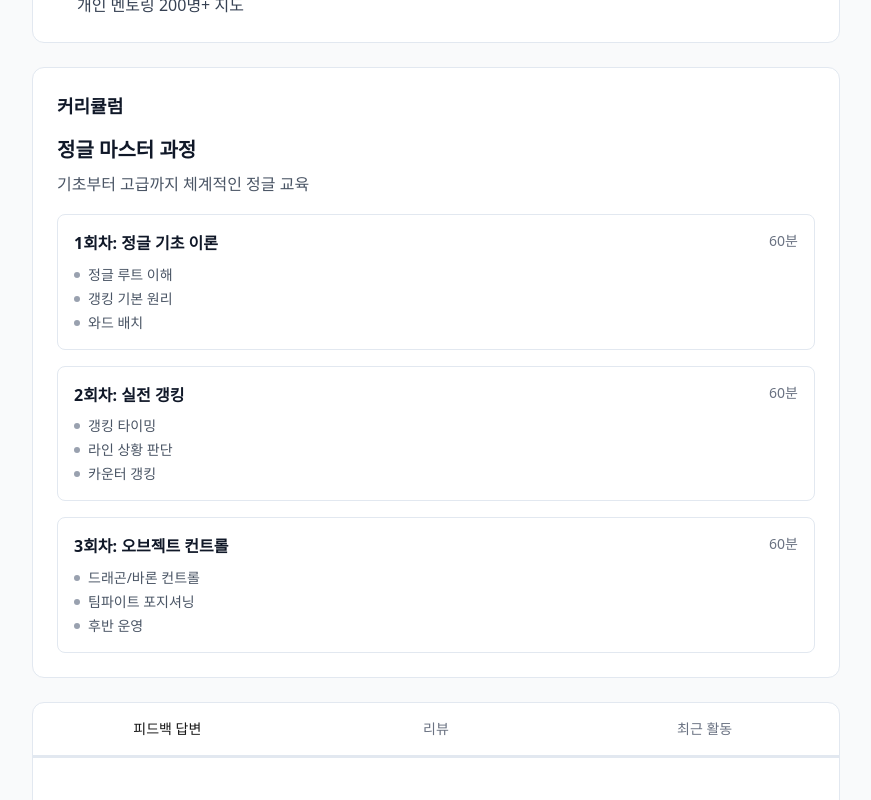
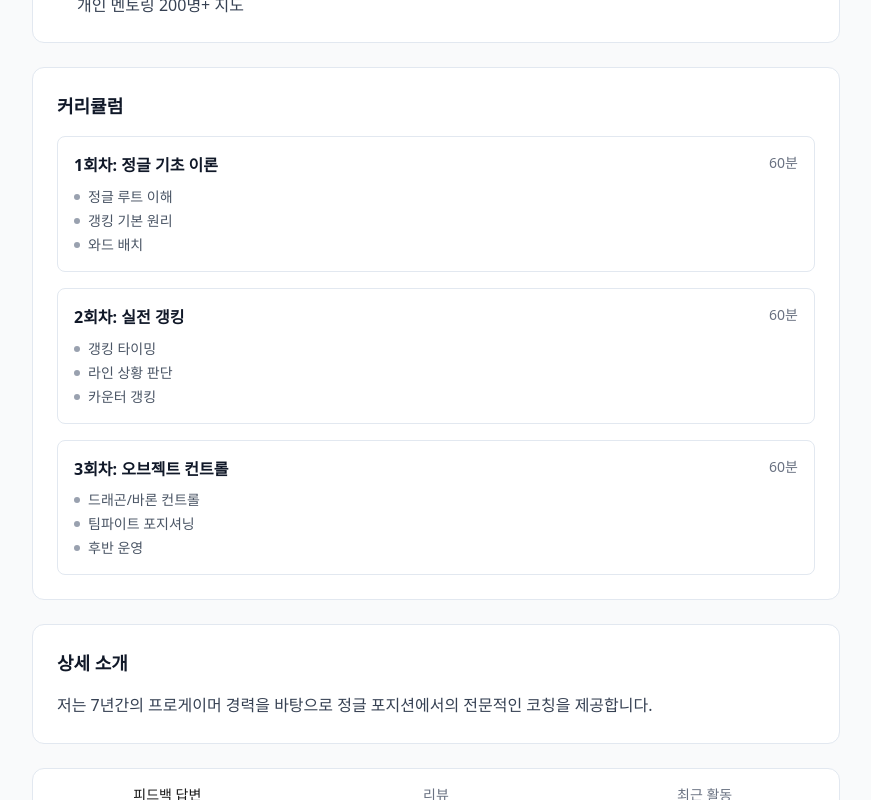
Before and after one commit to xzhhj01/judge.gg, a Next.js app: page /mentor/1 in a window 1280 px wide. Shown: the part 740-1540 px from the top of the page, without its empty margins (64-935 px from the left). Built offline with nearby package versions, Linux system fonts and the light colour scheme.

Commit message:
community feat: post/[id] post/[id]/edit without api endpoint & favorite

```diff
--- a/src/app/(route)/mentor/[id]/page.js
+++ b/src/app/(route)/mentor/[id]/page.js
@@ -100,6 +100,9 @@ export default function MentorDetailPage() {
                     },
                 ],
             },
+            // 상세 소개
+            detailedIntroduction:
+                "저는 7년간의 프로게이머 경력을 바탕으로 정글 포지션에서의 전문적인 코칭을 제공합니다.",
         },
         2: {
             id: 2,
@@ -284,7 +287,7 @@ export default function MentorDetailPage() {
                                 <div className="md:col-span-2 flex flex-col">
                                     <div className="flex-1">
                                         <h3 className="font-semibold text-gray-900 mb-2">
-                                            한줄소개
+                                            한줄 소개
                                         </h3>
                                         <p className="text-gray-700 mb-4">
                                             {mentor.oneLineIntro}
@@ -426,15 +429,6 @@ export default function MentorDetailPage() {
                                 커리큘럼
                             </h2>
 
-                            <div className="mb-4">
-                                <h3 className="text-xl font-bold text-gray-900 mb-2">
-                                    {mentor.curriculum.title}
-                                </h3>
-                                <p className="text-gray-600">
-                                    {mentor.curriculum.description}
-                                </p>
-                            </div>
-
                             <div className="space-y-4">
                                 {mentor.curriculum.sessions.map(
                                     (session, index) => (
@@ -467,6 +461,17 @@ export default function MentorDetailPage() {
                                     )
                                 )}
                             </div>
+                        </section>
+
+                        {/* 6. 상세 소개 영역 */}
+                        <section className="bg-white rounded-xl border border-gray-200 p-6">
+                            <h2 className="text-lg font-semibold text-gray-900 mb-4">
+                                상세 소개
+                            </h2>
+                            <p className="text-gray-700">
+                                {mentor.detailedIntroduction ||
+                                    "상세 소개가 등록되지 않았습니다."}
+                            </p>
                         </section>
 
                         {/* 5. 탭 영역 */}
--- a/src/app/(route)/mentor/register/page.js
+++ b/src/app/(route)/mentor/register/page.js
@@ -230,7 +230,7 @@ export default function MentorRegisterPage() {
                                 />
                                 <label
                                     htmlFor="profile-upload"
-                                    className="bg-primary-500 hover:bg-primary-600 text-white px-4 py-2 rounded-lg cursor-pointer transition-colors"
+                                    className="bg-primary-500 hover:bg-primary-600 text-black border border-gray-300 px-4 py-2 rounded-lg cursor-pointer transition-colors"
                                 >
                                     사진 업로드
                                 </label>
@@ -259,7 +259,7 @@ export default function MentorRegisterPage() {
                     {/* 한줄소개 */}
                     <section className="bg-white rounded-xl border border-gray-200 p-6">
                         <h2 className="text-lg font-semibold text-gray-900 mb-4">
-                            한줄소개 <span className="text-red-500">*</span>
+                            한줄 소개 <span className="text-red-500">*</span>
                         </h2>
                         <input
                             type="text"
@@ -625,7 +625,7 @@ export default function MentorRegisterPage() {
                     {/* 상세 소개 */}
                     <section className="bg-white rounded-xl border border-gray-200 p-6">
                         <h2 className="text-lg font-semibold text-gray-900 mb-4">
-                            상세 소개
+                            상세 소개 <span className="text-red-500">*</span>
                         </h2>
                         <textarea
                             value={detailedIntro}
@@ -633,6 +633,7 @@ export default function MentorRegisterPage() {
                             placeholder="자신에 대해 자세히 소개해주세요. 멘토링 스타일, 강점, 경험 등을 포함해주세요."
                             rows={6}
                             className="w-full px-4 py-3 border border-gray-300 rounded-lg focus:ring-2 focus:ring-primary-500 focus:border-transparent resize-none"
+                            required
                         />
                         <p className="text-sm text-gray-500 mt-2">
                             {detailedIntro.length}/1000자
--- a/src/app/components/MentorCard.js
+++ b/src/app/components/MentorCard.js
@@ -99,21 +99,6 @@ export default function MentorCard({ mentor }) {
                         <div className="w-16 h-16 bg-gradient-to-br from-primary-400 to-primary-600 rounded-full mx-auto flex items-center justify-center text-white font-bold text-xl">
                             {mentor.nickname.charAt(0)}
                         </div>
-                        {mentor.isVerified && (
-                            <div className="absolute -bottom-1 -right-1 w-5 h-5 bg-blue-500 rounded-full flex items-center justify-center">
-                                <svg
-                                    className="w-3 h-3 text-white"
-                                    fill="currentColor"
-                                    viewBox="0 0 20 20"
-                                >
-                                    <path
-                                        fillRule="evenodd"
-                                        d="M16.707 5.293a1 1 0 010 1.414l-8 8a1 1 0 01-1.414 0l-4-4a1 1 0 011.414-1.414L8 12.586l7.293-7.293a1 1 0 011.414 0z"
-                                        clipRule="evenodd"
-                                    />
-                                </svg>
-                            </div>
-                        )}
                     </div>
                 </div>
 
```
